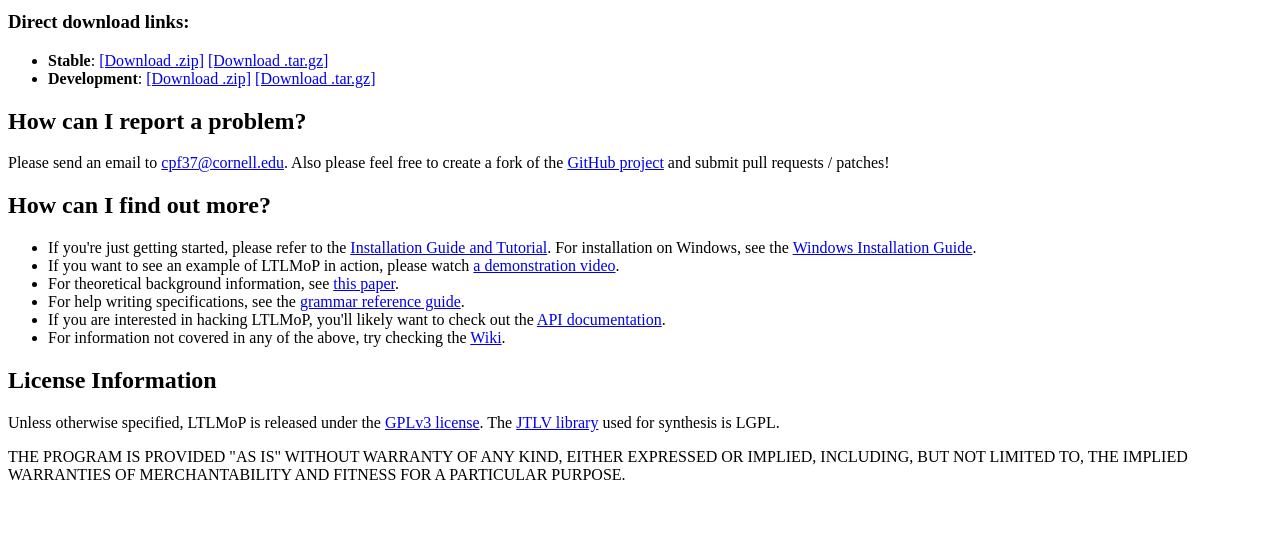
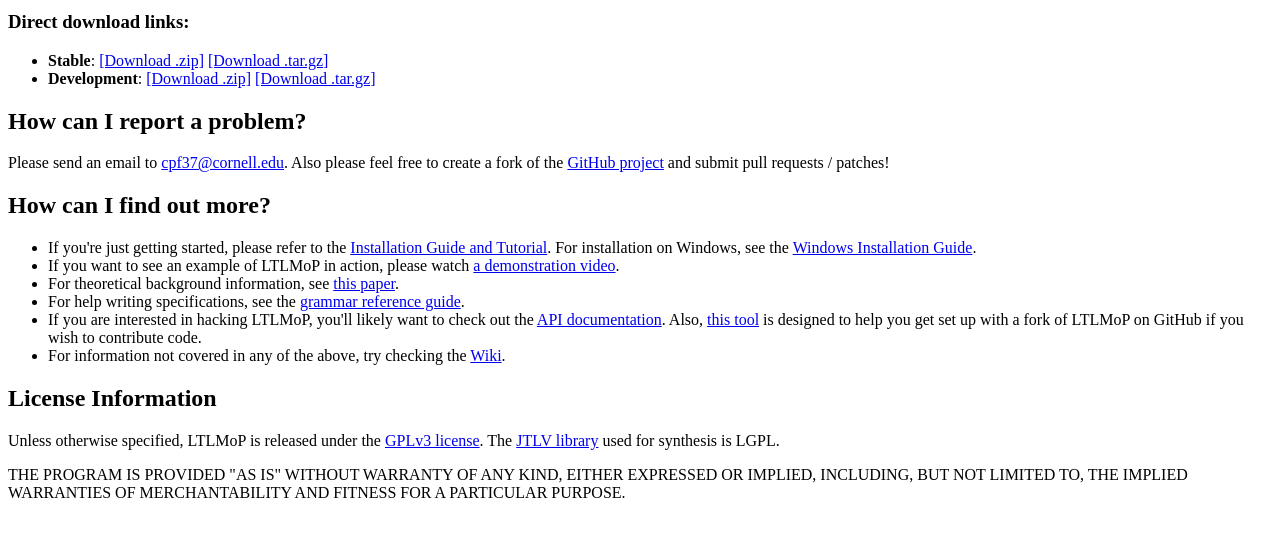
Before and after one commit to VerifiableRobotics/verifiablerobotics.github.io, a plain HTML site: page index.html in a window 1280 px wide. Shown: the part 296-832 px from the top of the page. Drawn offline with Linux system fonts and the light colour scheme.

Commit message:
added link to github setup tool

```diff
--- a/index.html
+++ b/index.html
@@ -40,7 +40,7 @@ Also please feel free to create a fork of the <a href="https://github.com/ltlmop
 
 <li> For help writing specifications, see the <a href="https://github.com/LTLMoP/LTLMoP/raw/master/doc/grammar.pdf">grammar reference guide</a>.
 
-<li> If you are interested in hacking LTLMoP, you'll likely want to check out the <a href="http://ltlmop.github.com/LTLMoP">API documentation</a>.
+<li> If you are interested in hacking LTLMoP, you'll likely want to check out the <a href="http://ltlmop.github.com/LTLMoP">API documentation</a>.  Also, <a href="https://raw.github.com/LTLMoP/LTLMoP/development/dist/LTLMoP_GitHub_Setup.py"> this tool</a> is designed to help you get set up with a fork of LTLMoP on GitHub if you wish to contribute code.
 
 <li> For information not covered in any of the above, try checking the <a href="https://github.com/LTLMoP/LTLMoP/wiki">Wiki</a>.
 </ul>
```
